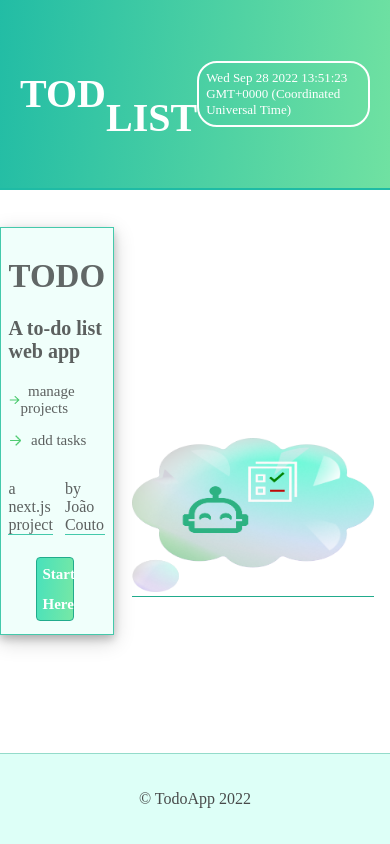
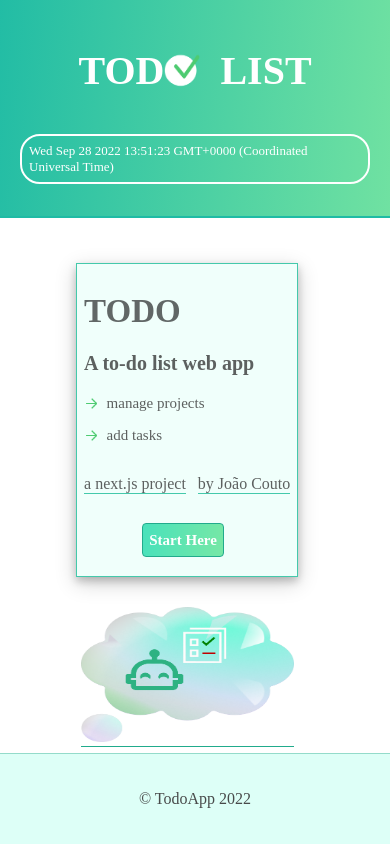
Before and after one commit to Jcouto97/TodoApp-Next.js, a Next.js app: page / in a window 390 px wide. Built offline with nearby package versions, Linux system fonts and the light colour scheme; a web font is replaced by a local one.

Commit message:
some polishing fixes and responsivity

```diff
--- a/styles/Chore.styles.ts
+++ b/styles/Chore.styles.ts
@@ -12,6 +12,11 @@ export const ChoreContainer = styled.div`
   min-width: 500px;
   max-width: 500px;
   font-family: "Inria Serif", serif;
+
+  &:hover {
+    opacity: 0.9;
+    transform: scale(0.98);
+  }
 `;
 
 export const Number = styled.li`
--- a/styles/Header.styles.ts
+++ b/styles/Header.styles.ts
@@ -10,6 +10,12 @@ export const Container = styled.div`
   justify-content: space-around;
   font-family: "Inria Serif", serif;
   border-bottom: #1fbba5 2px solid;
+
+  @media (max-width: 689px){
+    flex-wrap: wrap;
+    gap: 1%;
+    padding: 20px;
+    }
 `;
 
 export const Title = styled.h1`
--- a/styles/Home.styles.ts
+++ b/styles/Home.styles.ts
@@ -6,6 +6,12 @@ export const Container = styled.div`
   justify-content: center;
   gap: 5%;
   margin-right: 4%;
+
+  @media (max-width: 895px) {
+    gap: 30px;
+    flex-wrap: wrap;
+    padding: 10px;
+  }
 `;
 
 export const TextContainer = styled.div`
@@ -20,6 +26,11 @@ export const TextContainer = styled.div`
 export const ImageContainer = styled.div`
   margin-bottom: 10%;
   border-bottom: 1px solid #21ab8c;
+
+  @media (max-width: 895px) {
+   width: 60%;
+   height: 60%;
+  }
 `;
 
 export const Title = styled.h1`
--- a/styles/globals.css
+++ b/styles/globals.css
@@ -26,4 +26,5 @@ body {
   margin: 0;
   padding: 0;
   font-family: "Irina Serif", serif;
+  min-width: 274px;
 }
```
